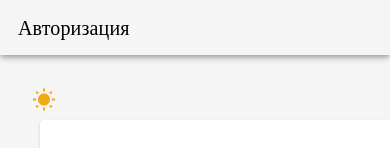
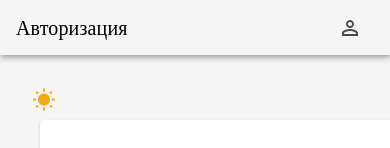
Before and after one commit to GordeySt/zayceva.brows-frontend, a React (Create React App) app: page / in a window 390 px wide. Shown: the top 148 px of the page. Built offline with nearby package versions, Linux system fonts and the light colour scheme; a web font is replaced by a local one.

Commit message:
feat(mobile-components): add account icon to the app bar

```diff
--- a/src/components/common/navigation/AppTopBar.tsx
+++ b/src/components/common/navigation/AppTopBar.tsx
@@ -1,4 +1,4 @@
-import { styled } from "@mui/material/styles";
+import { alpha, styled } from "@mui/material/styles";
 import MuiAppBar from "@mui/material/AppBar";
 import {
   Toolbar,
@@ -6,10 +6,12 @@ import {
   IconButton,
   Theme,
   AppBarProps as MuiAppBarProps,
+  Box,
 } from "@mui/material";
 import MenuIcon from "@material-ui/icons/Menu";
 import { makeStyles } from "@mui/styles";
 import { MAX_TABLET_WIDTH } from "../../../common/constants/adaptiveConstants";
+import { PermIdentity } from "@material-ui/icons";
 
 const drawerWidth = 240;
 
@@ -47,7 +49,8 @@ const useStyles = makeStyles((theme: Theme) => ({
     },
   },
   toolbar: {
-    paddingLeft: "18px",
+    display: "flex",
+    justifyContent: "space-between",
   },
   menuIcon: {
     [theme.breakpoints.down(MAX_TABLET_WIDTH)]: {
@@ -56,6 +59,15 @@ const useStyles = makeStyles((theme: Theme) => ({
   },
   appBarTitle: {
     fontFamily: "serif",
+  },
+  appBarMenuItems: {
+    display: "flex",
+    [theme.breakpoints.up(MAX_TABLET_WIDTH)]: {
+      display: "none",
+    },
+  },
+  accountIcon: {
+    color: alpha(theme.palette.text.primary, 0.7),
   },
 }));
 
@@ -70,6 +82,7 @@ export const AppTopBar = ({ open, handleDrawerOpen }: IProps) => {
   return (
     <AppBar className={classes.appBar} position="fixed" open={open}>
       <Toolbar className={classes.toolbar}>
+        <div style={{ display: "flex", alignItems: "center" }}>
           <IconButton
             className={classes.menuIcon}
             color="inherit"
@@ -83,7 +96,6 @@ export const AppTopBar = ({ open, handleDrawerOpen }: IProps) => {
           >
             <MenuIcon />
           </IconButton>
-
           <Typography
             className={classes.appBarTitle}
             variant="h6"
@@ -92,6 +104,12 @@ export const AppTopBar = ({ open, handleDrawerOpen }: IProps) => {
           >
             Авторизация
           </Typography>
+        </div>
+        <Box className={classes.appBarMenuItems}>
+          <IconButton size="large" aria-label="show 17 new notifications">
+            <PermIdentity className={classes.accountIcon} />
+          </IconButton>
+        </Box>
       </Toolbar>
     </AppBar>
   );
```
Lines whose indentation alone changed are shown as unchanged.
